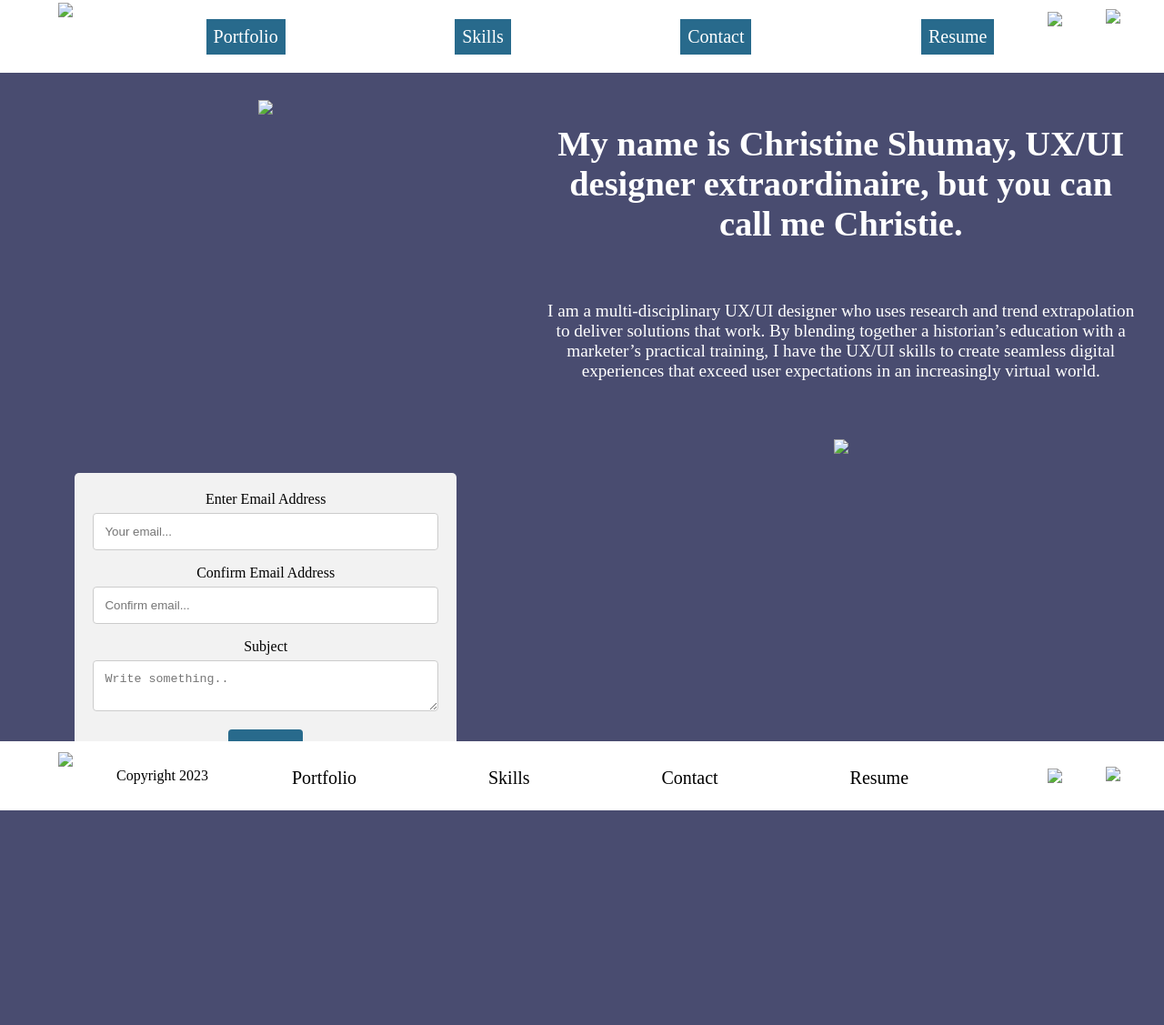
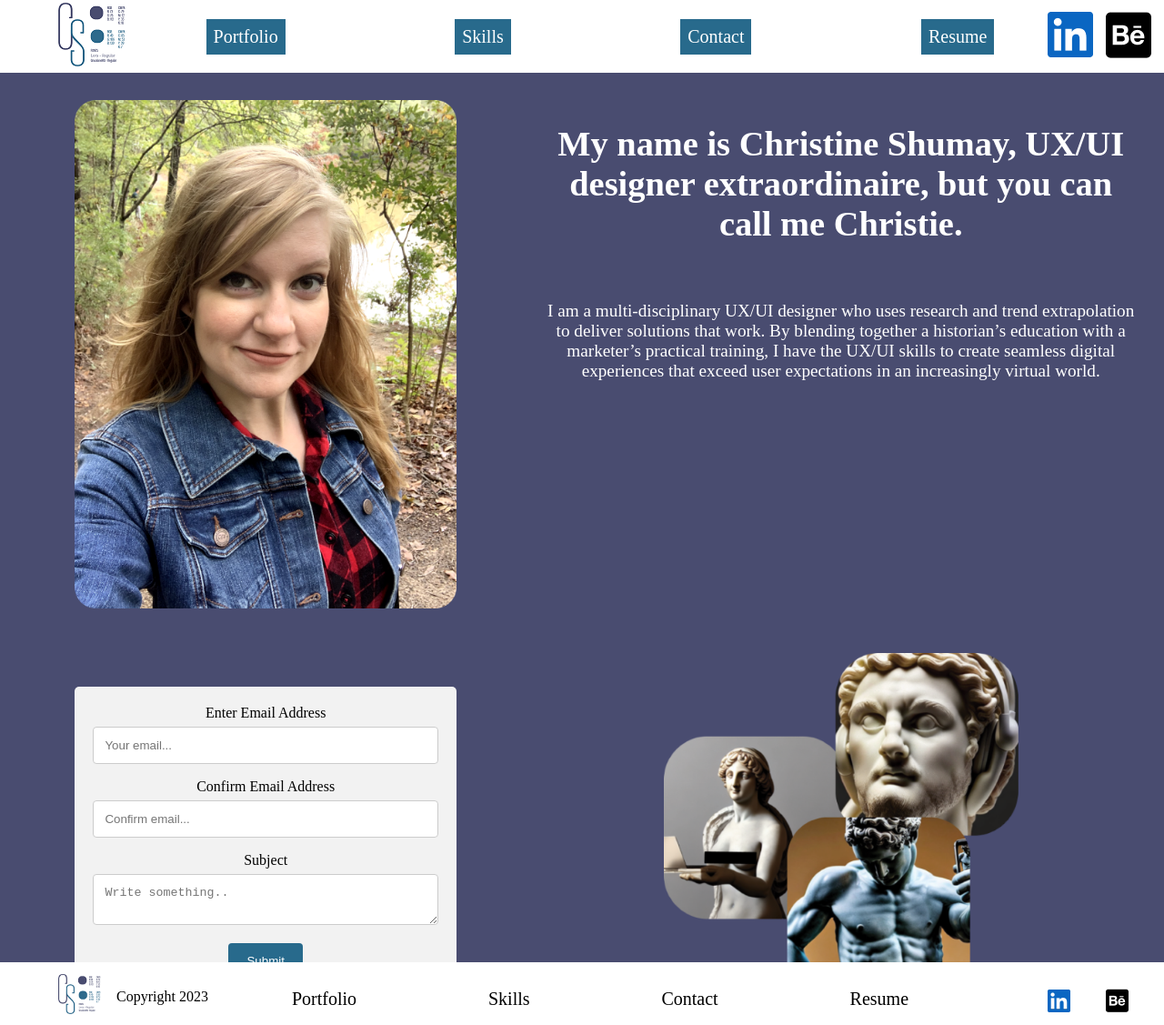
Before and after one commit to cshumay/Homework17, a plain HTML site: page index.html in a window 1280 px wide. Shown: the whole page at 91% size. Before the commit the page ends 891 px from the top, so only its background shows below. Drawn offline with Linux system fonts and the light colour scheme; the site is published under a folder, as on GitHub Pages, so addresses that start at the root find nothing.

Commit message:
Removed all the /

```diff
--- a/index.html
+++ b/index.html
@@ -7,9 +7,9 @@
 
         <body>
             <main>
-                <div class="logo"><img src="/assets/images/C Shumay Logo.png"></div>
-                <div class="linkedin"><a href="https://www.linkedin.com/in/christine-shumay/"><img src="/assets/images/LinkedIn.png"></a></div>
-                <div class="behance"><a href="https://www.behance.net/christines6"><img src="/assets/images/Behance.png"></a></div>
+                <div class="logo"><img src="assets/images/C Shumay Logo.png"></div>
+                <div class="linkedin"><a href="https://www.linkedin.com/in/christine-shumay/"><img src="assets/images/LinkedIn.png"></a></div>
+                <div class="behance"><a href="https://www.behance.net/christines6"><img src="assets/images/Behance.png"></a></div>
 
             <nav>
                 <ul>
@@ -21,7 +21,7 @@
             </nav>
 
             <div class="grid-container">
-                <div class="item1"><img src="/assets/images/C Shumay.png" class="responsive"></div>
+                <div class="item1"><img src="assets/images/C Shumay.png" class="responsive"></div>
 
                 <div class="item2">
                     <h1 style="font-size: 3vw;">My name is Christine Shumay, UX/UI designer extraordinaire, but you can call me Christie. </h1>
@@ -45,14 +45,14 @@
                     </div>
                  </div>
 
-                <div class="item4"><img src="/assets/images/Component 1.png" class="responsive"></div>
+                <div class="item4"><img src="assets/images/Component 1.png" class="responsive"></div>
             </div>
             </main>
 
             <footer class="footer">
-                <div class="btmlogo"><img src="/assets/images/C Shumay Logo Bottom.png"></div>
-                <div class="btmlinkedin"><a href="https://www.linkedin.com/in/christine-shumay/"><img src="/assets/images/LinkedIn Bottom.png"></a></div>
-                <div class="btmbehance"><a href="https://www.behance.net/christines6"><img src="/assets/images/Behance Bottom.png"></a></div>
+                <div class="btmlogo"><img src="assets/images/C Shumay Logo Bottom.png"></div>
+                <div class="btmlinkedin"><a href="https://www.linkedin.com/in/christine-shumay/"><img src="assets/images/LinkedIn Bottom.png"></a></div>
+                <div class="btmbehance"><a href="https://www.behance.net/christines6"><img src="assets/images/Behance Bottom.png"></a></div>
 
                 <div class="footer-content">
                     <ul>
```
